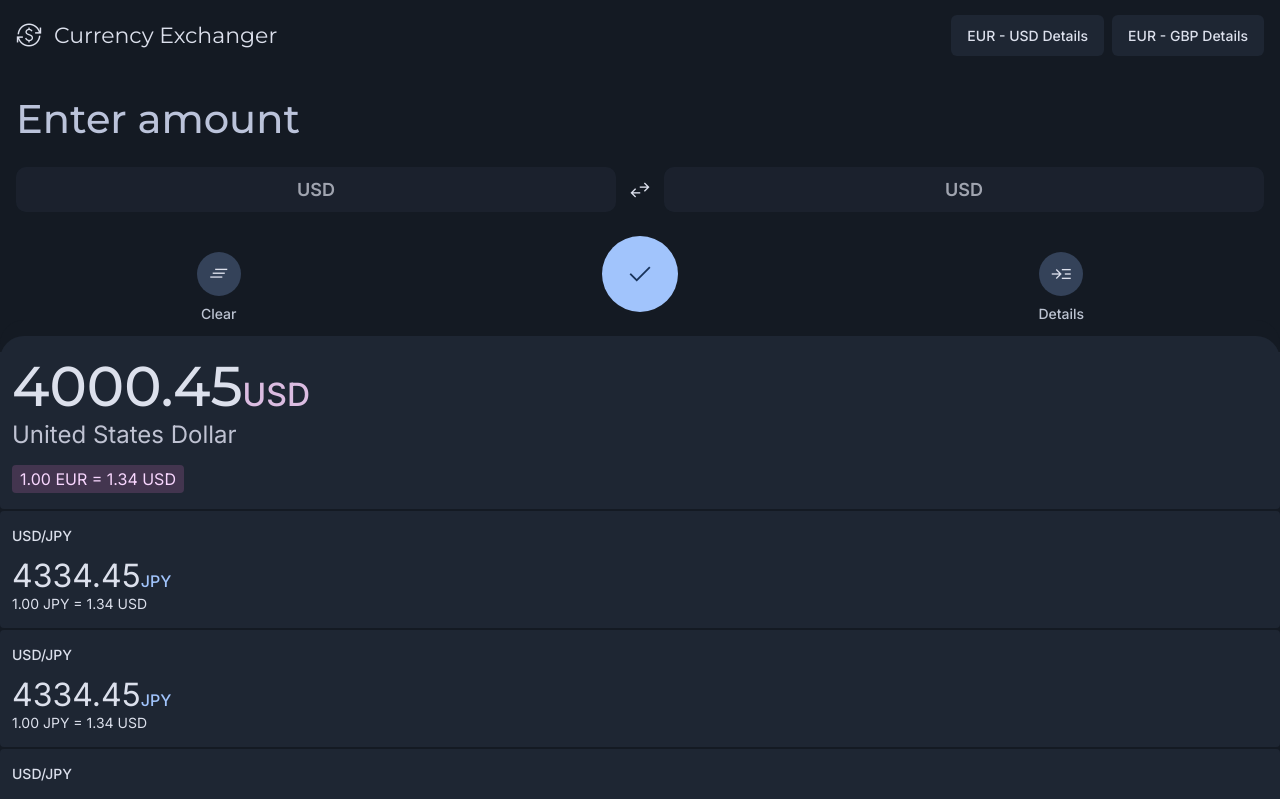
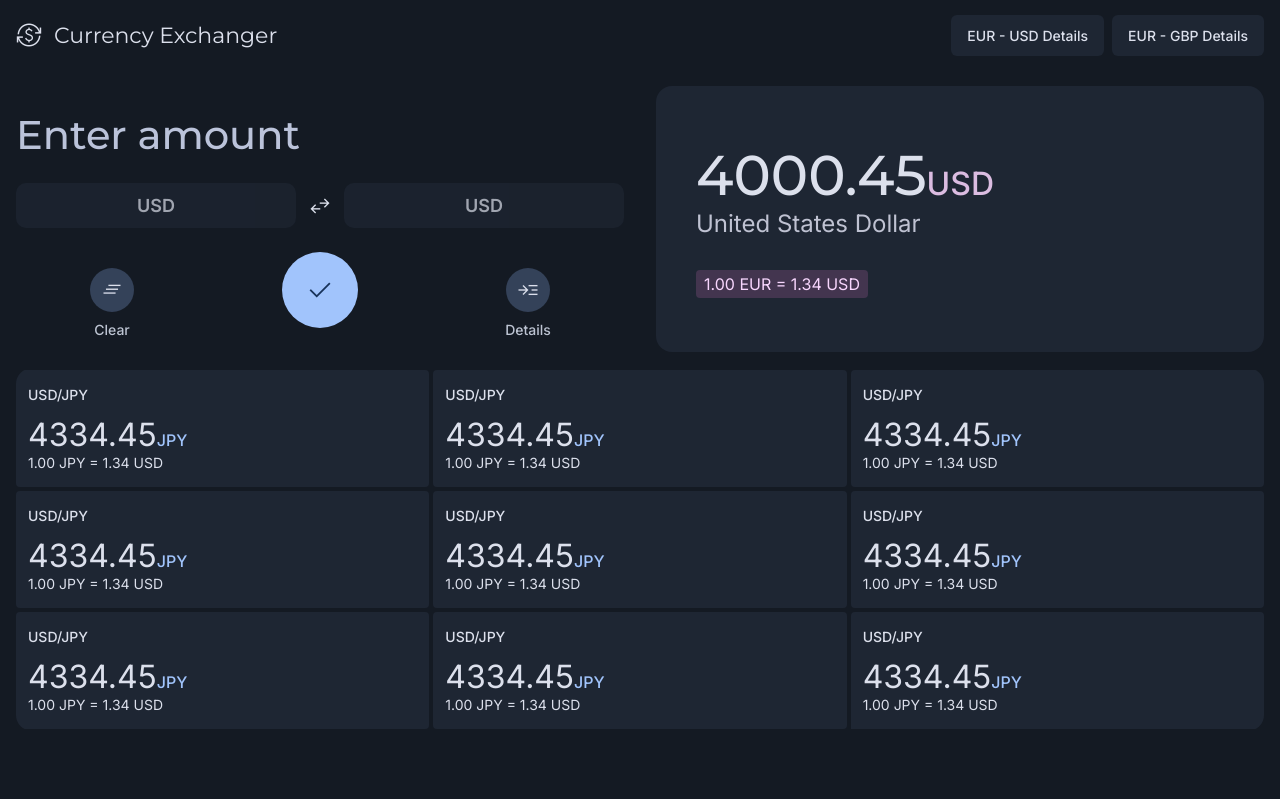
Before and after one commit to HazemMuhammad96/currency-exchanger, an Angular app: page / in a window 1280 px wide. Shown: the top 799 px of the page. Built offline with nearby package versions, Linux system fonts and the light colour scheme.

Commit message:
home page desktop design

```diff
--- a/src/app/presentation/currency-form/currency-form.component.scss
+++ b/src/app/presentation/currency-form/currency-form.component.scss
@@ -1,35 +1,9 @@
 @use "../../../assets/styles" as *;
-
-.currency-form {
-    @include card("background");
-    padding-inline: 16px;
-    position: sticky;
-    top: var(--dimension-header-height);
-
-    &::after,
-    &::before {
-        content: "";
-        height: 2em;
-        width: 2em;
-        position: absolute;
-        bottom: -2em;
-        border-radius: 0 24px 0 0;
-        box-shadow: 0 -16px 0 0 var(--color-background);
-    }
-
-    &::after {
-        right: 0;
-    }
-
-    &::before {
-        left: 0;
-        transform: scaleX(-1);
-    }
-}
 
 .currency-input {
     @include text("headline1");
     padding-block: 24px;
+    width: 100%;
 
     &::placeholder,
     &::-webkit-input-placeholder {
--- a/src/app/presentation/home-page/home-page.component.html
+++ b/src/app/presentation/home-page/home-page.component.html
@@ -1,11 +1,15 @@
 <div class="home-page">
+  <div class="currency-form">
     <app-currency-form></app-currency-form>
+  </div>
+  <div class="main-exchange-wrapper">
     <div class="main-exchange">
       <p class="exchange-value">
         4000.45<span>USD</span>
       </p>
       <p class="exchange-name">United States Dollar</p>
       <p class="exchange-difference">1.00 EUR = 1.34 USD</p>
+    </div>
   </div>
   <ul class="frequent-exchanges-list">
     <li *ngFor="let currency of frequentCurrencies">
--- a/src/app/presentation/home-page/home-page.component.scss
+++ b/src/app/presentation/home-page/home-page.component.scss
@@ -4,6 +4,51 @@
     --_border-radius: 4px;
     --_border-radius-block: 16px;
     --_gap: 2px;
+    width: 100%;
+
+    @include screen-md {
+        @include grid(2);
+
+        .frequent-exchanges-list {
+            grid-column: 1/3;
+        }
+    }
+}
+
+.currency-form {
+    @include card("background");
+    padding-inline: 16px;
+
+    position: sticky;
+    top: var(--dimension-header-height);
+
+    &::after,
+    &::before {
+        content: "";
+        height: 2em;
+        width: 2em;
+        position: absolute;
+        bottom: -2em;
+        border-radius: 0 24px 0 0;
+        box-shadow: 0 -16px 0 0 var(--color-background);
+    }
+
+    &::after {
+        right: 0;
+    }
+
+    &::before {
+        left: 0;
+        transform: scaleX(-1);
+    }
+
+    @include screen-md {
+        padding-block: 16px;
+        &::after,
+        &::before {
+            display: none;
+        }
+    }
 }
 
 .main-exchange,
@@ -13,10 +58,18 @@
     border-radius: var(--_border-radius);
 }
 
+.main-exchange-wrapper {
+    @include screen-md {
+        @include card("background");
+        padding: 16px;
+        position: sticky;
+        top: var(--dimension-header-height);
+    }
+}
+
 .main-exchange {
-    border-top-left-radius: var(--_border-radius-block);
-    border-top-right-radius: var(--_border-radius-block);
     padding-block: 16px;
+    height: 100%;
 
     .exchange-value {
         @include text("display1");
@@ -41,6 +94,16 @@
         width: fit-content;
         border-radius: 4px;
         font-weight: 400;
+    }
+
+    @include screen-md {
+        @include column(flex-start, center);
+        border-radius: 16px;
+        padding: 40px;
+
+        .exchange-difference {
+            margin-top: 32px;
+        }
     }
 }
 
@@ -77,4 +140,13 @@
     @include column(stretch);
     gap: var(--_gap);
     padding-block: var(--_gap);
+
+    @include screen-md {
+        @include grid(3);
+        gap: 4px;
+        position: relative;
+        border-radius: 16px;
+        overflow: hidden;
+        margin-inline: 16px;
+    }
 }
```
Lines whose indentation alone changed are shown as unchanged.
